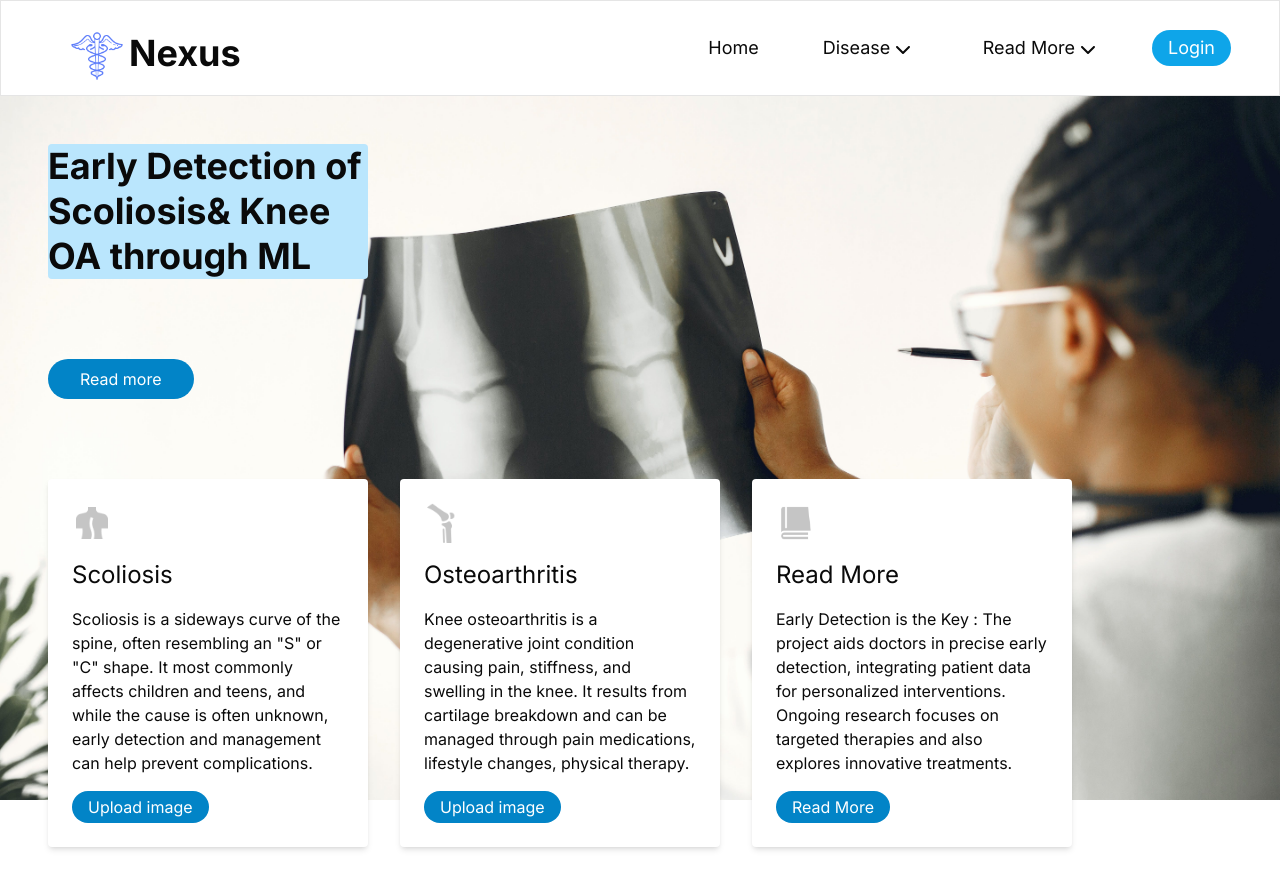
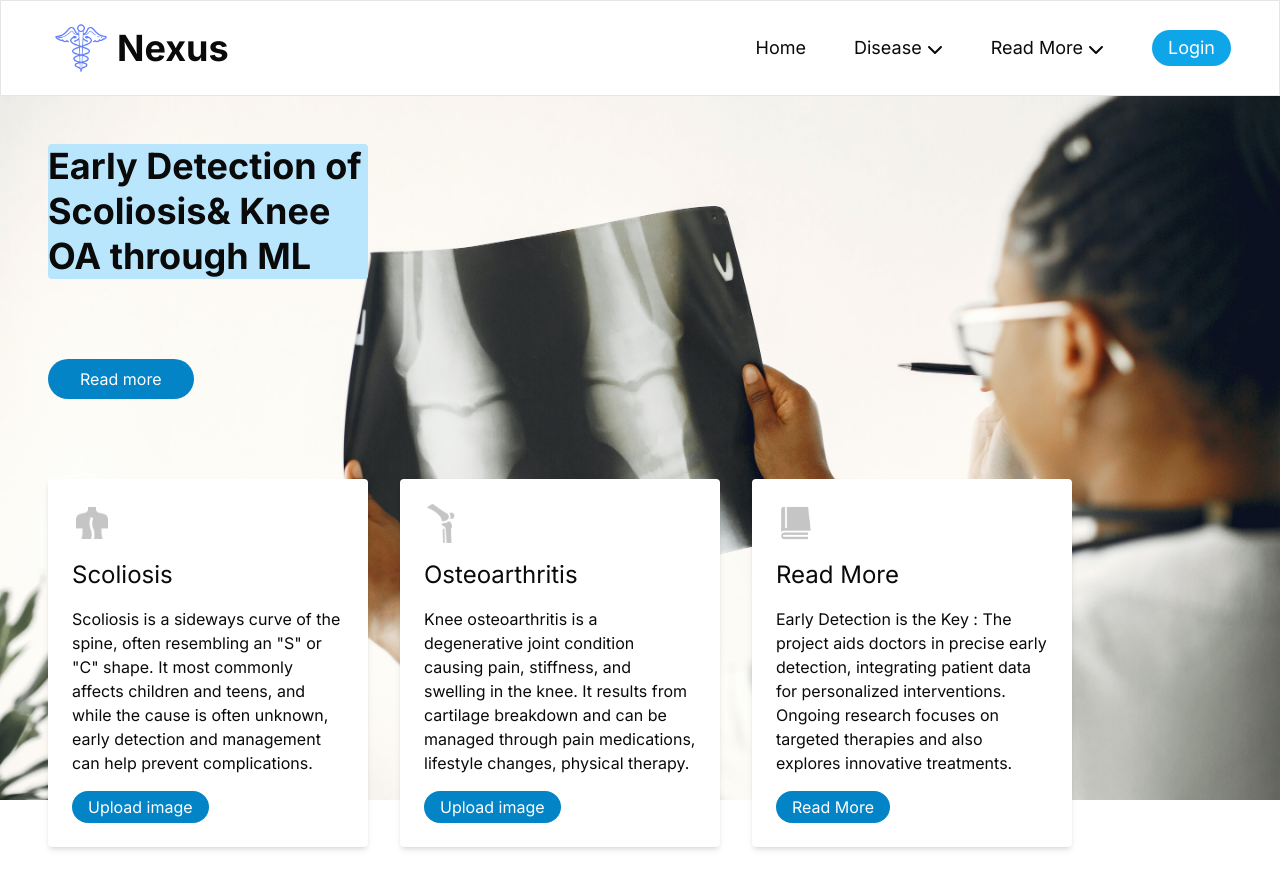
Before and after one commit to dhruv1323/Knee-Osteoarthritis-Classification-and-Scoliosis-Detection-, a Next.js app: page / in a window 1280 px wide. Shown: the top 888 px of the page. Built offline with nearby package versions, Linux system fonts and the light colour scheme.

Commit message:
Add Shadcn ui component

```diff
--- a/src/app/components/Background.tsx
+++ b/src/app/components/Background.tsx
@@ -12,6 +12,7 @@ export default function Background() {
           sizes="100vw"
           style={{
             objectFit: 'cover',
+            objectPosition: '80% 40%',
             height: 'calc(100vh - 96px)',
             width: '100vw',
           }}
--- a/src/app/components/Navbar.tsx
+++ b/src/app/components/Navbar.tsx
@@ -3,21 +3,22 @@
 import Image from "next/image";
 import Link from "next/link";
 import { useState } from "react";
+import {
+  DropdownMenu,
+  DropdownMenuContent,
+  DropdownMenuItem,
+  DropdownMenuLabel,
+  DropdownMenuSeparator,
+  DropdownMenuTrigger,
+} from "@/components/ui/dropdown-menu"
 
-interface ChevronDownIconProps {
-  flipped: boolean;
-}
 
-const ChevronDownIcon: React.FC<ChevronDownIconProps> = ({ flipped }) => {
+const ChevronDownIcon = () => {
   return (
     <svg
       xmlns="http://www.w3.org/2000/svg"
       viewBox="0 0 512 512"
-      className={`h-4 w-4 inline-block ${
-        flipped
-          ? "rotate-180 transition-transform duration-300 ease-in-out"
-          : "transition-transform duration-300 ease-in-out"
-      }`}
+      className="h-4 w-4 inline-block"
     >
       <path
         fill="currentColor"
@@ -66,18 +67,18 @@ const Navbar = () => {
   // };
 
   return (
-    <nav id="top" className="sticky w-full h-24 mx-auto md:px-12 md:flex md:justify-between md:items-center bg-white  border z-20 ">
-      <div className="flex justify-between items-center mt-4 ">
-        <span className="text-3xl mx-4 md:p-0 md:text-4xl font-bold">
+    <nav id="top" className="sticky w-full h-20 md:h-24 mx-auto md:px-12 md:flex md:justify-between md:items-center bg-white  border z-20 ">
+      <div className="flex justify-between items-center mt-3 md:mt-0">
+        <div className="flex items-center mx-2 md:mx-0">
           <Image
             src="/images/Logo.png"
             alt="logo"
-            className="cursor-pointer inline h-16 w-16"
+            className="cursor-pointer inline h-12 w-12 md:h-16 md:w-16"
             width={65}
             height={25}
           />
-          Nexus
-        </span>
+          <span className="text-3xl mx-1 md:text-4xl font-bold">Nexus</span>
+        </div>
         <span className="md:hidden block mx-4" onClick={()=>setOpen(!open)}>
             {open ? <Image
                 src="/images/icons8-close.svg"
@@ -92,26 +93,18 @@ const Navbar = () => {
             />}
         </span>
       </div>
-      <ul className={`flex flex-col justify-between items-center gap-6 bg-white w-full left-0 z-[-1] absolute md:z-auto md:static md:flex md:w-auto md:flex-row md:items-center md:justify-between md:py-0 py-4 md:pl-0 pl-7 md:gap-12 md:opacity-100 transition-all ease-in duration-500 ${open ? 'top-20 opacity-100':'top-[-400px] opacity-0'}`}>
+      <ul className={`flex flex-col justify-between items-center gap-6 bg-white w-full left-0 z-[-1] absolute md:z-auto md:static md:flex md:w-auto md:flex-row md:items-center md:justify-between md:py-0 py-4 md:pl-0  md:gap-12 md:opacity-100 transition-all ease-in duration-500 ${open ? 'top-20 opacity-100':'top-[-400px] opacity-0'}`}>
         <li className="text-lg border border-hidden rounded-xl w-20 md:w-auto font-semi-bold hover:text-sky-500 transition duration-300">
-          <Link onClick={handleClick} className="p-2 pt-4 pb-4 " href="/">
+          <Link onClick={handleClick} className=" " href="/">
             Home
           </Link>
         </li>
-        <li
-          className="dropdown relative text-lg border border-hidden rounded-xl w-28 font-semi-bold hover:text-sky-500 transition duration-300"
-          onMouseEnter={() => handleMouseEnter("isDisease")}
-          onMouseLeave={() => handleMouseLeave("isDisease")}
-        >
-          <span className="p-2  rounded">
-            Disease <ChevronDownIcon flipped={dropdownInfo.isDiseaseFlipped} />
-          </span>
-          {dropdownInfo.isDiseaseOpen && (
-            <div className="absolute top-8 bg-white p-1 z-10 rounded shadow-md shadow-slate-200">
-              <ul className="dropdown-content">
-                <li className="text-black text-base px-2 py-1 rounded hover:bg-sky-100">
+        <li className="text-lg border border-hidden rounded-xl w-28  md:w-auto  font-semi-bold hover:text-sky-500 transition duration-300">
+            <DropdownMenu>
+              <DropdownMenuTrigger>Disease <ChevronDownIcon/></DropdownMenuTrigger>
+              <DropdownMenuContent>
+                <DropdownMenuItem asChild>
                   <Link
-                    className=""
                         onClick={handleClick}
                         href={{
                           pathname: "/pages/uploadImage",
@@ -120,8 +113,8 @@ const Navbar = () => {
                     >
                       Scoliosis
                   </Link>
-                </li>
-                <li className="text-black text-base px-2 py-1 rounded hover:bg-sky-100">
+                </DropdownMenuItem>
+                <DropdownMenuItem asChild>
                   <Link
                         onClick={handleClick}
                         href={{
@@ -131,42 +124,38 @@ const Navbar = () => {
                     >
                       Osteoarthritis
                   </Link>
+                </DropdownMenuItem>
+              </DropdownMenuContent>
+            </DropdownMenu>
         </li>
-              </ul>
-            </div>
-          )}
-        </li>
-        <li
-          className="dropdown relative text-lg border border-hidden rounded-xl w-36 md:w-auto font-semi-bold hover:text-sky-500 transition duration-300"
-          onMouseEnter={() => handleMouseEnter("isReadMore")}
-          onMouseLeave={() => handleMouseLeave("isReadMore")}
-        >
-          <span className="p-2 rounded">
-            Read More{" "}
-            <ChevronDownIcon flipped={dropdownInfo.isReadMoreFlipped} />
-          </span>
-          {dropdownInfo.isReadMoreOpen && (
-            <div className="absolute top-8 bg-white rounded p-1 shadow-md shadow-slate-200">
-              <ul className="dropdown-content">
-                <li className="text-black text-base px-2 py-1 rounded hover:bg-sky-100">
+        <li className="text-lg border border-hidden rounded-xl w-32  md:w-auto  font-semi-bold hover:text-sky-500 transition duration-300">
+            <DropdownMenu>
+              <DropdownMenuTrigger>Read More <ChevronDownIcon/></DropdownMenuTrigger>
+              <DropdownMenuContent>
+                <DropdownMenuItem asChild>
                   <Link
-                    className=""
                         onClick={handleClick}
-                    href="/pages/scoliosis"
+                        href={{
+                          pathname: "/pages/scoliosis",
+                        }}
                     >
                       Scoliosis
                   </Link>
-                </li>
-                <li className="text-black text-base px-2 py-1 rounded hover:bg-sky-100">
-                  <Link onClick={handleClick} href="/pages/osteoarthritis">
+                </DropdownMenuItem>
+                <DropdownMenuItem asChild>
+                  <Link
+                        onClick={handleClick}
+                        href={{
+                          pathname: "/pages/osteoarthritis",
+                        }}
+                    >
                       Osteoarthritis
                   </Link>
+                </DropdownMenuItem>
+              </DropdownMenuContent>
+            </DropdownMenu>
         </li>
-              </ul>
-            </div>
-          )}
-        </li>
-        <li className="text-lg px-4 py-1 md:px- md:py-1 rounded-3xl w-28 md:w-auto text-white font-semi-bold bg-sky-500 hover:bg-sky-600">
+        <li className="text-lg mr-6 md:mr-0 px-4 py-1 md:px-4 md:py-1 rounded-3xl w-20 md:w-auto text-white font-semi-bold bg-sky-500 hover:bg-sky-600">
           <Link onClick={handleClick} className="" href="/pages/login">
             Login
           </Link>
--- a/src/components/ui/dropdown-menu.tsx
+++ b/src/components/ui/dropdown-menu.tsx
@@ -88,10 +88,11 @@ const DropdownMenuItem = React.forwardRef<
   <DropdownMenuPrimitive.Item
     ref={ref}
     className={cn(
-      "relative flex cursor-default select-none items-center rounded-sm px-2 py-1.5 text-sm outline-none transition-colors focus:bg-accent focus:text-accent-foreground data-[disabled]:pointer-events-none data-[disabled]:opacity-50",
+      "relative flex cursor-default select-none items-center rounded-sm px-2 py-1.5 text-sm outline-none  transition-colors focus:bg-accent focus:bg-sky-100 focus:text-accent-foreground data-[disabled]:pointer-events-none data-[disabled]:opacity-50",
       inset && "pl-8",
-      className
+      className="text-base"
     )}
+
     {...props}
   />
 ))
```
Lines whose indentation alone changed are shown as unchanged.
